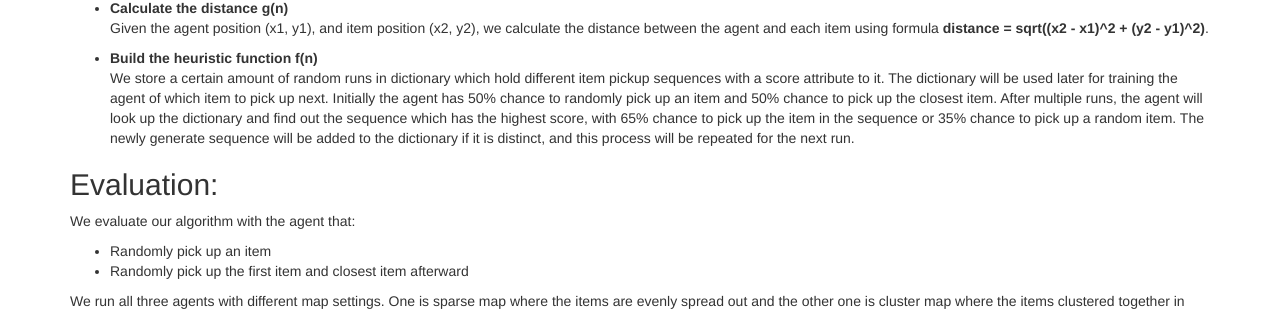
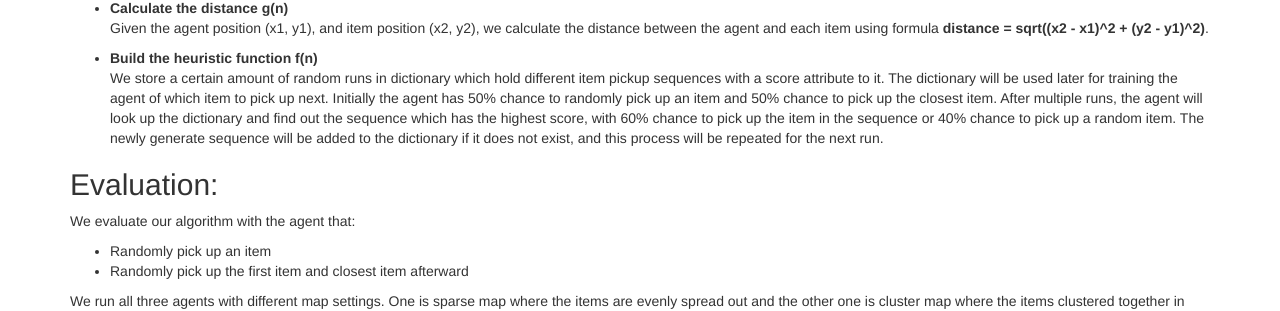
Before and after one commit to KumarHX/Agent007, a Jekyll site: the page built from docs/final.md, in a window 1280 px wide and 900 px high, scrolled down 754 px. Shown: the part 190-501 px from the top of the window. Built offline with Jekyll 4.4.1, drawn with Linux system fonts in a browser that asks for light colours.

Commit message:
Update final.md

```diff
--- a/docs/final.md
+++ b/docs/final.md
@@ -22,7 +22,7 @@ Since the agent movement is contiunous, we need to calculate the angle at which
 Given the agent position (x1, y1), and item position (x2, y2), we calculate the distance between the agent and each item using formula **distance = sqrt((x2 - x1)^2 + (y2 - y1)^2)**.
 
 - **Build the heuristic function f(n)** <br>
-We store a certain amount of random runs in dictionary which hold different item pickup sequences with a score attribute to it. The dictionary will be used later for training the agent of which item to pick up next. Initially the agent has 50% chance to randomly pick up an item and 50% chance to pick up the closest item. After multiple runs, the agent will look up the dictionary and find out the sequence which has the highest score, with 65% chance to pick up the item in the sequence or 35% chance to pick up a random item. The newly generate sequence will be added to the dictionary if it is distinct, and this process will be repeated for the next run.
+We store a certain amount of random runs in dictionary which hold different item pickup sequences with a score attribute to it. The dictionary will be used later for training the agent of which item to pick up next. Initially the agent has 50% chance to randomly pick up an item and 50% chance to pick up the closest item. After multiple runs, the agent will look up the dictionary and find out the sequence which has the highest score, with 60% chance to pick up the item in the sequence or 40% chance to pick up a random item. The newly generate sequence will be added to the dictionary if it does not exist, and this process will be repeated for the next run.
 
 ## Evaluation:
 We evaluate our algorithm with the agent that:
```
